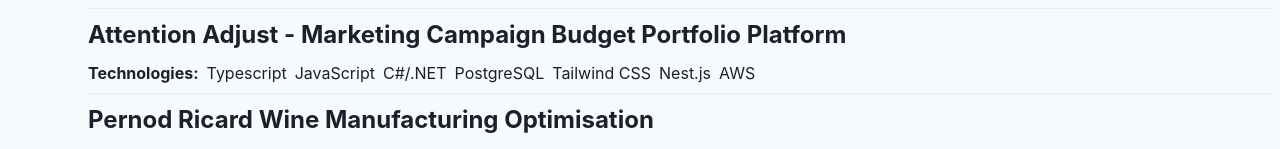
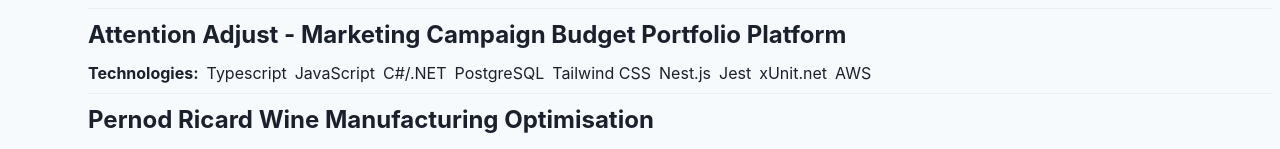
Before and after one commit to JasonLee0404/Resume, a React (Create React App) app: page /projects in a window 1280 px wide. Shown: the part 326-475 px from the top of the page. Built offline with nearby package versions, Linux system fonts and the light colour scheme.

Commit message:
added test content

```diff
--- a/src/content/content.ts
+++ b/src/content/content.ts
@@ -51,6 +51,8 @@
             'PostgreSQL',
             'Tailwind CSS',
             'Nest.js',
+            'Jest',
+            'xUnit.net',
             'AWS'
         ]
     },
```
